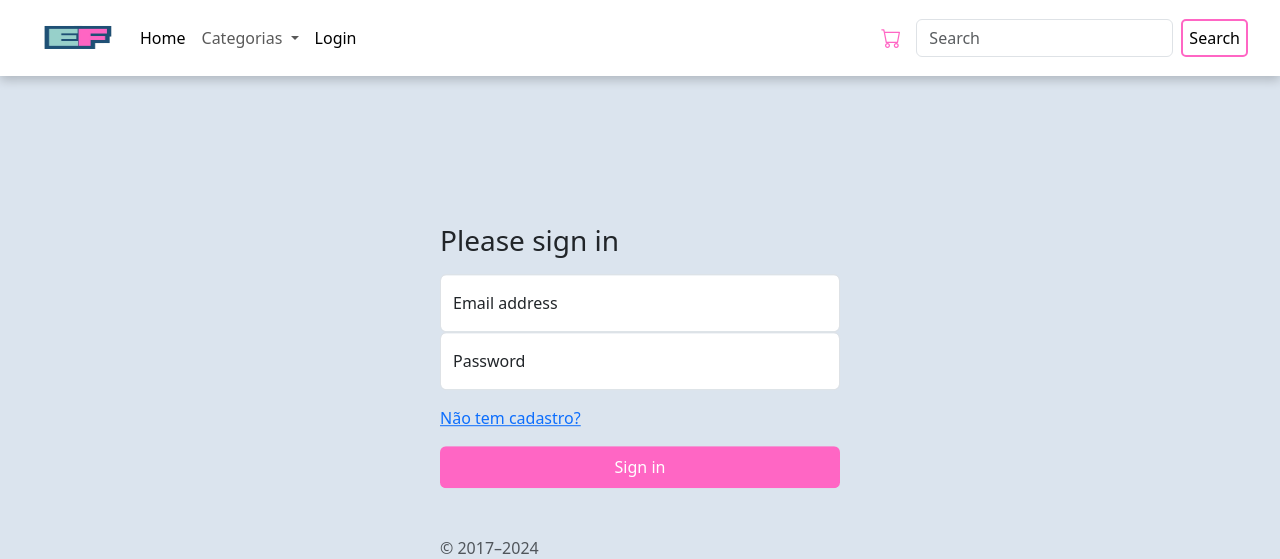
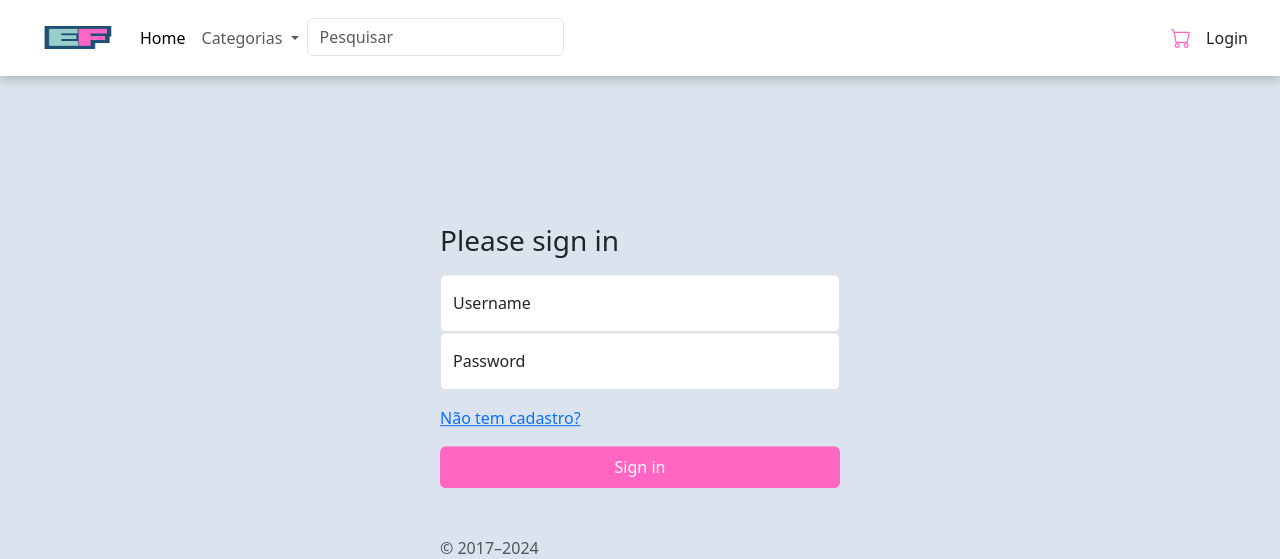
Before and after one commit to Tomazbr9/EduFuture, a Django app: page /courses/login_user/ in a window 1280 px wide. Shown: the top 559 px of the page. Run offline with Django 5.2, Linux system fonts and the light colour scheme; some web fonts are replaced.

Commit message:
Foi feito um sistema de login e logout

```diff
--- a/base_static/js/script.js
+++ b/base_static/js/script.js
@@ -43,6 +43,36 @@ function showModal(event, idCourse){
       modal.show()
     })
     .catch(error => console.error('Erro na requisição: ', error))
+}
+
+function loginUser(event) {
+  event.preventDefault();
+
+  const username = document.getElementById('floatingInputLogin').value
+  const password = document.getElementById('floatingPasswordLogin').value
+  const messageError = document.getElementById('messageError')
+
+  fetch(`/courses/login/`, {
+    method: 'POST',
+    headers: {
+      'Content-Type': 'application/json',
+    },
+    body: JSON.stringify({ username, password })
+  })
+  .then(response => {
+    if(response.ok){
+      window.location.href = '/courses/home/'
+    }
+
+    return response.json()
+  })
+  .then(data => {
+    messageError.textContent = data.message
+  })
+  .catch(error => {
+    console.error("Erro:", error)
+    messageError.textContent = "Erro ao tentar fazer login. Tente novamente."
+  })
 }
 
 const categoryInput = document.getElementById('floatingCategory')
--- a/base_template/partials/header.html
+++ b/base_template/partials/header.html
@@ -1,5 +1,4 @@
 {% load static %}
-
 <header class="header">
     <nav class="navbar navbar-expand-lg">
         <div class="container-fluid">
@@ -24,14 +23,17 @@
                 </ul>
             </li>
             <li class="nav-item">
-                <a href="{% url "login-user" %}" class="nav-link active">Login</a>
+                <form class="d-flex" role="search">
+                    <input class="form-control me-2" type="search" placeholder="Pesquisar" aria-label="Search">
+                </form>
             </li>
             </ul>
             <a href="{% url "cart" %}"><i class="bi bi-cart"></i></a>
-            <form class="d-flex" role="search">
-            <input class="form-control me-2" type="search" placeholder="Search" aria-label="Search">
-            <button class="btn-search" type="submit">Search</button>
-            </form>
+            {% if user.is_authenticated %}
+                <a href="{% url "logout-user" %}" class="nav-link active">logout</a>
+            {% else %}
+                <a href="{% url "login-user" %}" class="nav-link active">Login</a>
+            {% endif %}
         </div>
         </div>
     </nav>
--- a/courses/templates/login.html
+++ b/courses/templates/login.html
@@ -1,23 +1,26 @@
 {% extends "base.html" %}
 {% block main_content %}
 <div class="adjust-form-login">
-    <form >
+    <form method="post" action="{% url "login" %}" >
         <h1 class="h3 mb-3 fw-normal">Please sign in</h1>
         <div class="container-input-login">
             <div class="form-floating">
-              <input type="email" class="form-control" id="floatingInput" placeholder="name@example.com">
-              <label for="floatingInput">Email address</label>
+              <input type="text" class="form-control" id="floatingInputLogin" placeholder="username" name="username">
+              <label for="floatingInputLogin">Username</label>
             </div>
             <div class="form-floating">
-              <input type="password" class="form-control" id="floatingPassword" placeholder="Password">
-              <label for="floatingPassword">Password</label>
+              <input type="password" class="form-control" id="floatingPasswordLogin" placeholder="password" name="password">
+              <label for="floatingPasswordLogin">Password</label>
             </div>
         </div>
 
         <div class="text-start my-3">
             <a href="{% url "register-user" %}" class="register-link">Não tem cadastro?</a>
         </div>
-        <button class="btn btn-login w-100 py-2" type="submit">Sign in</button>
+        <div class="container-massage-error">
+          <p id="messageError"></p>
+        </div>
+        <button onclick="loginUser(event)" class="btn btn-login w-100 py-2" type="submit">Sign in</button>
         <p class="mt-5 mb-3 text-body-secondary">&copy; 2017–2024</p>
     </form>
 </div>
--- a/courses/urls.py
+++ b/courses/urls.py
@@ -26,5 +26,6 @@ urlpatterns = [
 
     # urls login render
     path('login_user/', views.login_view, name='login-user'),
+    path('logout_user/', views.logout_view, name='logout-user'),
     path('register_user/', views.register_view, name='register-user')
 ]
--- a/courses/views/authentication_views.py
+++ b/courses/views/authentication_views.py
@@ -1,10 +1,15 @@
-from django.shortcuts import render
+from django.shortcuts import render, redirect
 from courses.models import Category
+from django.contrib.auth import login, authenticate, logout
 
 def login_view(request):
 
     return render(request, 'login.html')
 
+def logout_view(request):
+
+    logout(request)
+    return redirect('home')
 
 def register_view(request):
 
```
Also changed, not shown: courses/views/api_views.py (+5 -4 lines).
